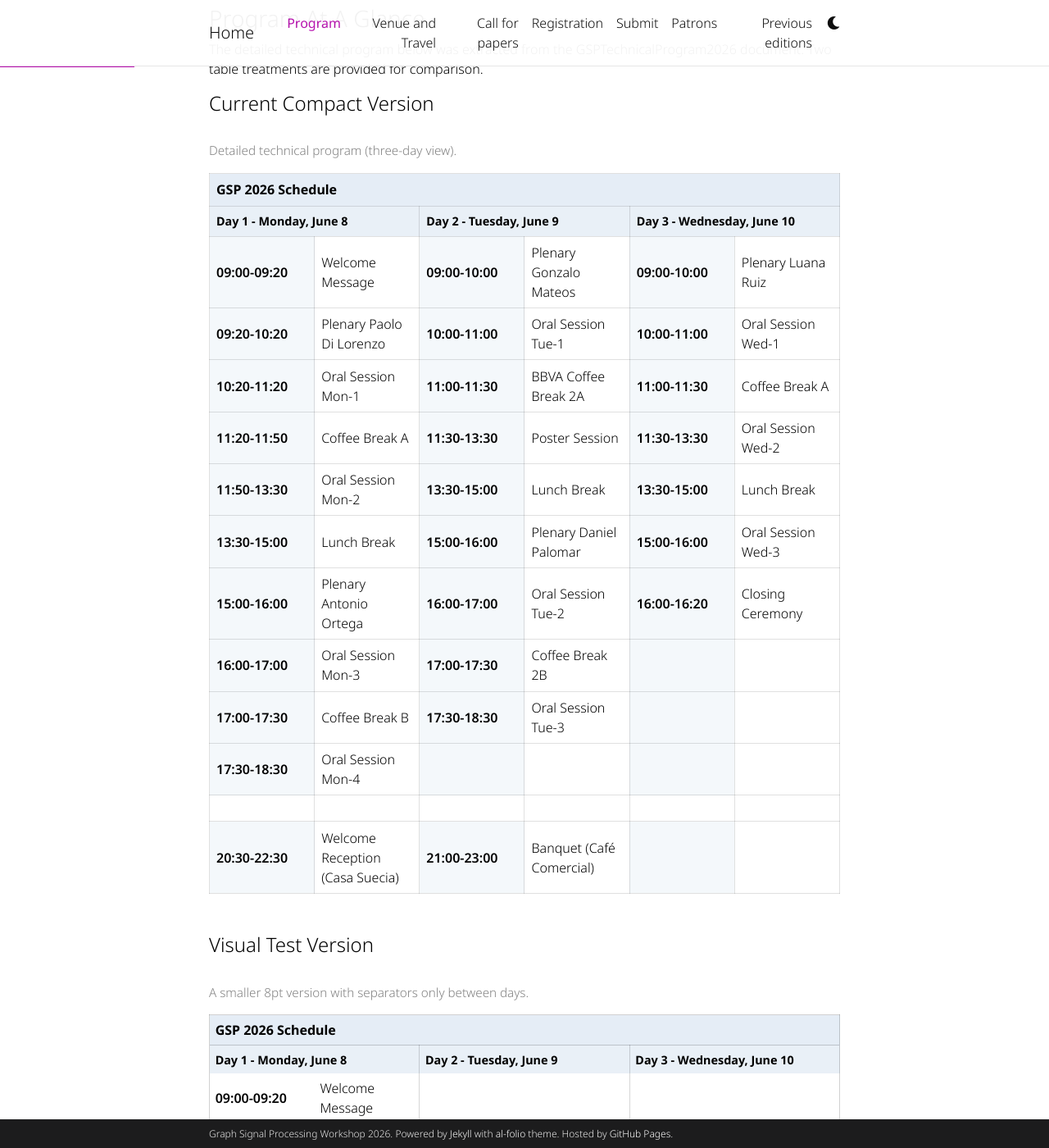
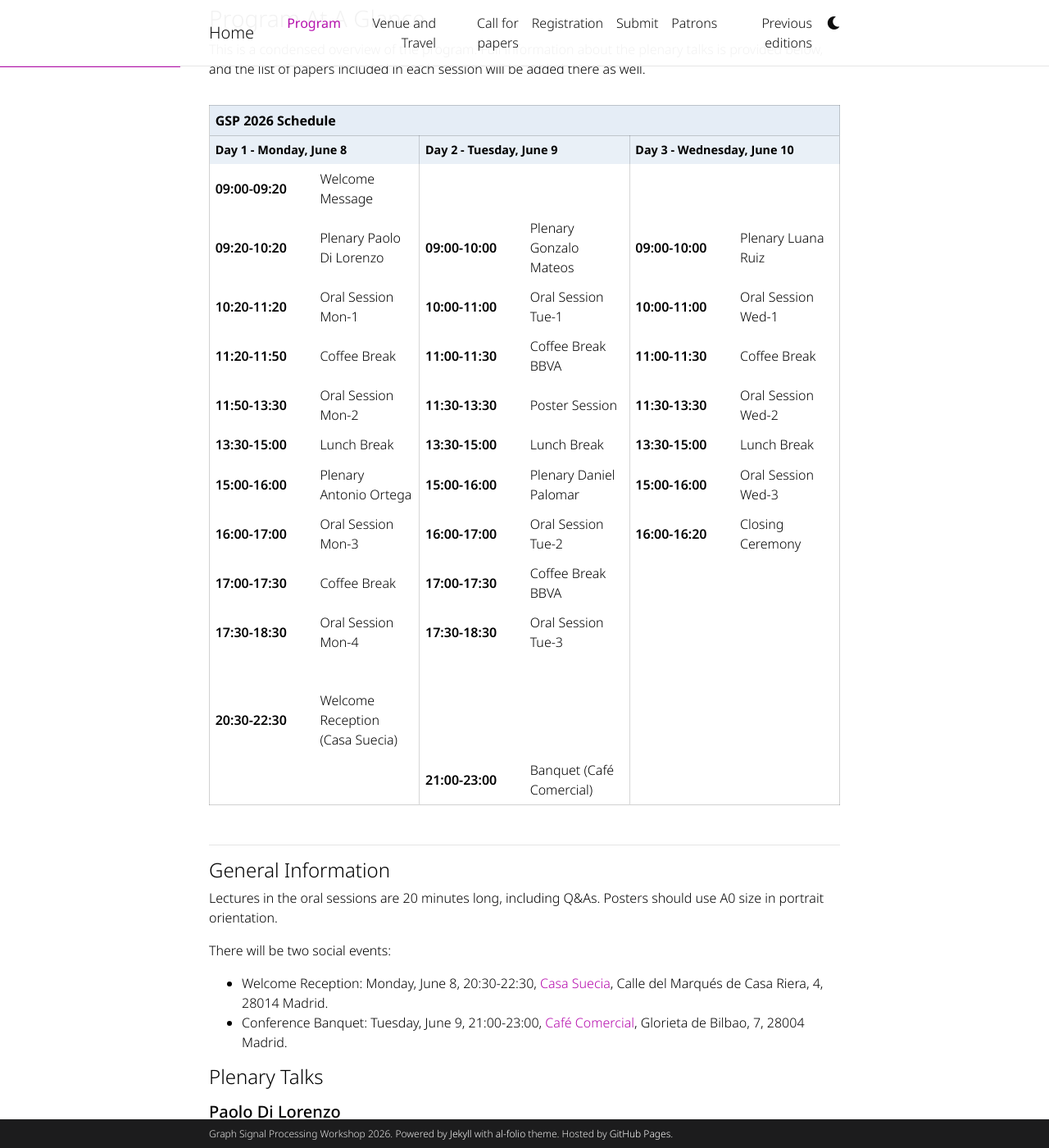
Before and after one commit to GSP2026/gsp2026.github.io, a Jekyll site: the page built from _pages/schedule.md, in a window 1280 px wide and 1400 px high, scrolled down 418 px. Shown: the whole window at 82% size. Built offline with Jekyll 4.4.1, drawn with Linux system fonts in a browser that asks for light colours; full-size pictures stand in for the smaller copies a plugin makes; comment, search, counter and statistics services are not loaded; a style sheet for code colours, icons or effects is not loaded; some of the changed text lies outside the part shown.

Commit message:
Refine program at a glance

```diff
--- a/_pages/schedule.md
+++ b/_pages/schedule.md
@@ -206,125 +206,9 @@ top_image_alt: "GSP 2026 Madrid"
 
 ### Program At A Glance
 
-The detailed technical program below was extracted from the GSPTechnicalProgram2026 document. Two table treatments are provided for comparison.
-
-#### Current Compact Version
-
-<div class="schedule-preview schedule-detailed">
-  <div class="schedule-note">Detailed technical program (three-day view).</div>
-  <div class="schedule-table-wrap">
-    <table class="schedule-table">
-      <thead>
-        <tr>
-          <th class="title-heading" colspan="6">GSP 2026 Schedule</th>
-        </tr>
-        <tr>
-          <th class="day-heading" colspan="2">Day 1 - Monday, June 8</th>
-          <th class="day-heading" colspan="2">Day 2 - Tuesday, June 9</th>
-          <th class="day-heading" colspan="2">Day 3 - Wednesday, June 10</th>
-        </tr>
-      </thead>
-      <tbody>
-        <tr>
-          <td class="time-slot">09:00-09:20</td>
-          <td class="activity-cell">Welcome Message</td>
-          <td class="time-slot">09:00-10:00</td>
-          <td class="activity-cell">Plenary Gonzalo Mateos</td>
-          <td class="time-slot">09:00-10:00</td>
-          <td class="activity-cell">Plenary Luana Ruiz</td>
-        </tr>
-        <tr>
-          <td class="time-slot">09:20-10:20</td>
-          <td class="activity-cell">Plenary Paolo Di Lorenzo</td>
-          <td class="time-slot">10:00-11:00</td>
-          <td class="activity-cell">Oral Session Tue-1</td>
-          <td class="time-slot">10:00-11:00</td>
-          <td class="activity-cell">Oral Session Wed-1</td>
-        </tr>
-        <tr>
-          <td class="time-slot">10:20-11:20</td>
-          <td class="activity-cell">Oral Session Mon-1</td>
-          <td class="time-slot">11:00-11:30</td>
-          <td class="activity-cell">BBVA Coffee Break 2A</td>
-          <td class="time-slot">11:00-11:30</td>
-          <td class="activity-cell">Coffee Break A</td>
-        </tr>
-        <tr>
-          <td class="time-slot">11:20-11:50</td>
-          <td class="activity-cell">Coffee Break A</td>
-          <td class="time-slot">11:30-13:30</td>
-          <td class="activity-cell">Poster Session</td>
-          <td class="time-slot">11:30-13:30</td>
-          <td class="activity-cell">Oral Session Wed-2</td>
-        </tr>
-        <tr>
-          <td class="time-slot">11:50-13:30</td>
-          <td class="activity-cell">Oral Session Mon-2</td>
-          <td class="time-slot">13:30-15:00</td>
-          <td class="activity-cell">Lunch Break</td>
-          <td class="time-slot">13:30-15:00</td>
-          <td class="activity-cell">Lunch Break</td>
-        </tr>
-        <tr>
-          <td class="time-slot">13:30-15:00</td>
-          <td class="activity-cell">Lunch Break</td>
-          <td class="time-slot">15:00-16:00</td>
-          <td class="activity-cell">Plenary Daniel Palomar</td>
-          <td class="time-slot">15:00-16:00</td>
-          <td class="activity-cell">Oral Session Wed-3</td>
-        </tr>
-        <tr>
-          <td class="time-slot">15:00-16:00</td>
-          <td class="activity-cell">Plenary Antonio Ortega</td>
-          <td class="time-slot">16:00-17:00</td>
-          <td class="activity-cell">Oral Session Tue-2</td>
-          <td class="time-slot">16:00-16:20</td>
-          <td class="activity-cell">Closing Ceremony</td>
-        </tr>
-        <tr>
-          <td class="time-slot">16:00-17:00</td>
-          <td class="activity-cell">Oral Session Mon-3</td>
-          <td class="time-slot">17:00-17:30</td>
-          <td class="activity-cell">Coffee Break 2B</td>
-          <td class="time-slot"></td>
-          <td class="activity-cell"></td>
-        </tr>
-        <tr>
-          <td class="time-slot">17:00-17:30</td>
-          <td class="activity-cell">Coffee Break B</td>
-          <td class="time-slot">17:30-18:30</td>
-          <td class="activity-cell">Oral Session Tue-3</td>
-          <td class="time-slot"></td>
-          <td class="activity-cell"></td>
-        </tr>
-        <tr>
-          <td class="time-slot">17:30-18:30</td>
-          <td class="activity-cell">Oral Session Mon-4</td>
-          <td class="time-slot"></td>
-          <td class="activity-cell"></td>
-          <td class="time-slot"></td>
-          <td class="activity-cell"></td>
-        </tr>
-        <tr class="spacer-row">
-          <td></td><td></td><td></td><td></td><td></td><td></td>
-        </tr>
-        <tr>
-          <td class="time-slot">20:30-22:30</td>
-          <td class="activity-cell">Welcome Reception (Casa Suecia)</td>
-          <td class="time-slot">21:00-23:00</td>
-          <td class="activity-cell">Banquet (Caf&eacute; Comercial)</td>
-          <td class="time-slot"></td>
-          <td class="activity-cell"></td>
-        </tr>
-      </tbody>
-    </table>
-  </div>
-</div>
-
-#### Visual Test Version
+This is a condensed overview of the program. Full information about the plenary talks is provided below, and the list of papers included in each session will be added there as well.
 
 <div class="schedule-preview schedule-detailed schedule-aesthetic-test">
-  <div class="schedule-note">A smaller 8pt version with separators only between days.</div>
   <div class="schedule-table-wrap">
     <table class="schedule-table">
       <thead>
@@ -364,11 +248,11 @@ The detailed technical program below was extracted from the GSPTechnicalProgram2
         </tr>
         <tr>
           <td class="time-slot">11:20-11:50</td>
-          <td class="activity-cell">Coffee Break A</td>
+          <td class="activity-cell">Coffee Break</td>
           <td class="time-slot">11:00-11:30</td>
-          <td class="activity-cell">BBVA Coffee Break 2A</td>
+          <td class="activity-cell">Coffee Break BBVA</td>
           <td class="time-slot">11:00-11:30</td>
-          <td class="activity-cell">Coffee Break A</td>
+          <td class="activity-cell">Coffee Break</td>
         </tr>
         <tr>
           <td class="time-slot">11:50-13:30</td>
@@ -404,9 +288,9 @@ The detailed technical program below was extracted from the GSPTechnicalProgram2
         </tr>
         <tr>
           <td class="time-slot">17:00-17:30</td>
-          <td class="activity-cell">Coffee Break B</td>
+          <td class="activity-cell">Coffee Break</td>
           <td class="time-slot">17:00-17:30</td>
-          <td class="activity-cell">Coffee Break 2B</td>
+          <td class="activity-cell">Coffee Break BBVA</td>
           <td class="time-slot"></td>
           <td class="activity-cell"></td>
         </tr>
@@ -441,6 +325,17 @@ The detailed technical program below was extracted from the GSPTechnicalProgram2
     </table>
   </div>
 </div>
+
+---
+
+#### General Information
+
+Lectures in the oral sessions are 20 minutes long, including Q&As. Posters should use A0 size in portrait orientation.
+
+There will be two social events:
+
+- Welcome Reception: Monday, June 8, 20:30-22:30, [Casa Suecia](https://www.google.com/maps/search/?api=1&query=Casa%20Suecia%20Madrid), Calle del Marqu&eacute;s de Casa Riera, 4, 28014 Madrid.
+- Conference Banquet: Tuesday, June 9, 21:00-23:00, [Caf&eacute; Comercial](https://www.google.com/maps/search/?api=1&query=Caf%C3%A9%20Comercial%20Madrid), Glorieta de Bilbao, 7, 28004 Madrid.
 
 #### Plenary Talks
 
```
